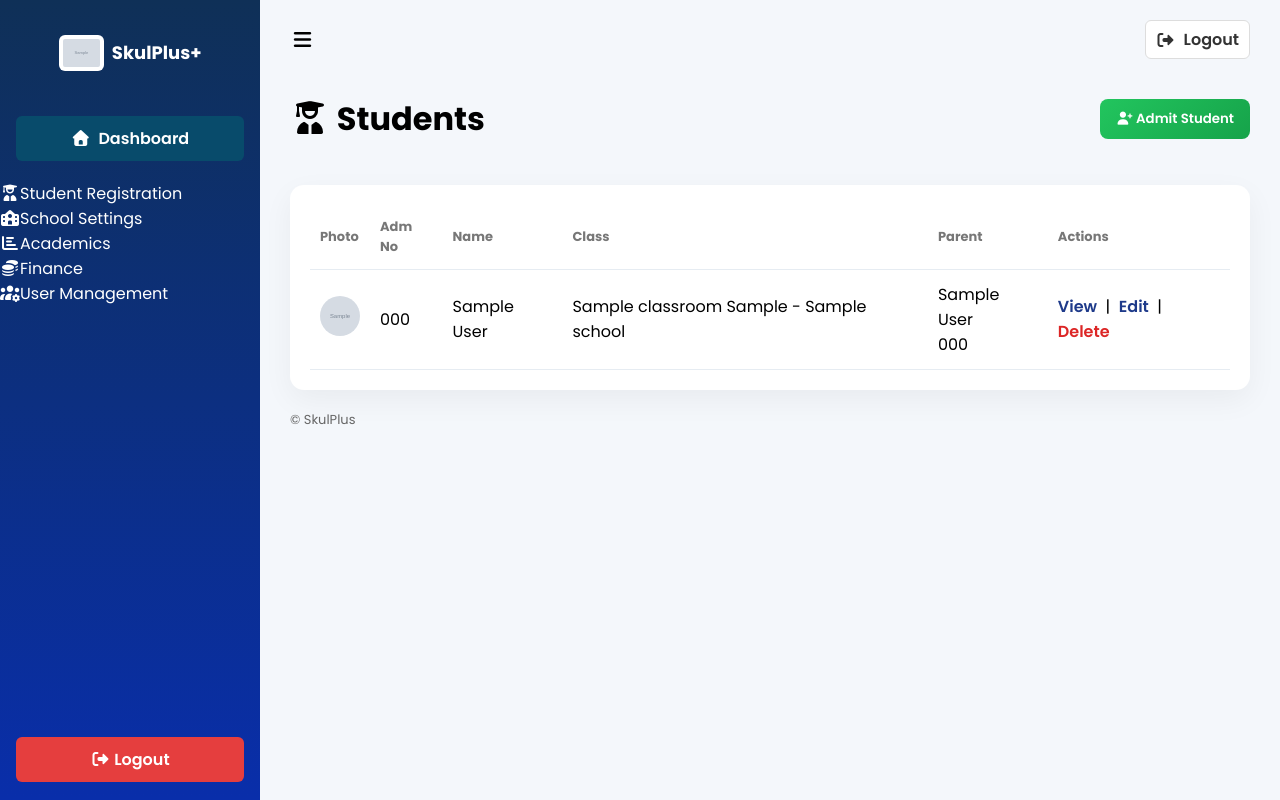
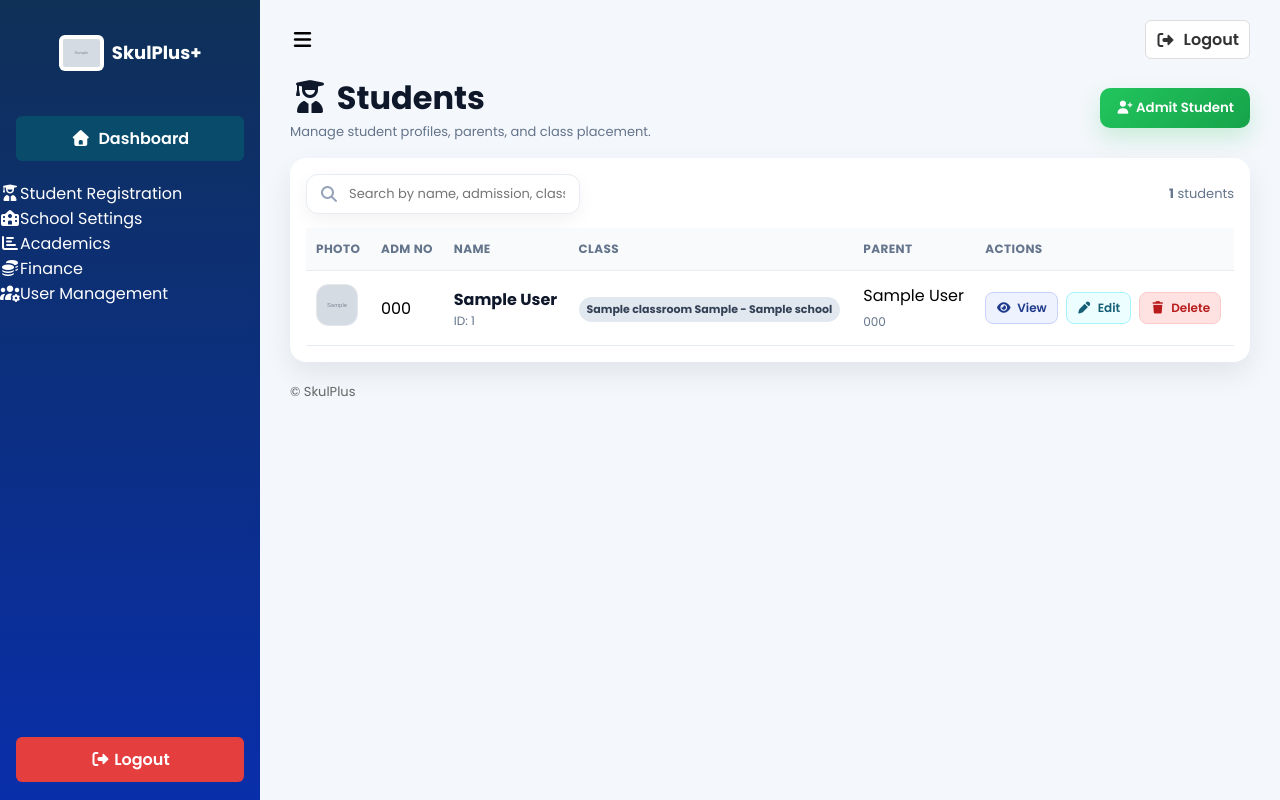
Before and after one commit to dafirmcoder/skulplus, a Django app: page /school/students/ in a window 1280 px wide. Run offline with Django 5.2, Linux system fonts and the light colour scheme; a user stored in the database is signed in; tables that the repository leaves empty hold one stand-in row (values such as "Sample post"); grey boxes marked "Sample" are stand-in pictures; parts of the project's set-up code (start-up, migrations or seed data) failed here and were passed over; some libraries are stand-ins or nearby versions.

Commit message:
Modernize students management UI

```diff
--- a/schools/templates/schools/students_page.html
+++ b/schools/templates/schools/students_page.html
@@ -8,31 +8,59 @@
   --skul-green:#22c55e;
   --skul-orange:#f59e0b;
   --skul-bg:#f4f7fb;
+  --skul-ink:#0f172a;
+  --skul-border:#e6ecf2;
 }
 
 .page-header{
-  display:flex;justify-content:space-between;align-items:center;margin-bottom:20px;
+  display:flex;justify-content:space-between;align-items:center;margin-bottom:16px;flex-wrap:wrap;gap:12px;
+}
+.header-left h1{margin:0;color:var(--skul-ink)}
+.header-sub{color:#64748b;font-size:13px}
+.toolbar{
+  display:flex;justify-content:space-between;align-items:center;gap:12px;flex-wrap:wrap;margin-bottom:14px;
+}
+.search-wrap{
+  display:flex;align-items:center;gap:8px;background:#fff;border:1px solid var(--skul-border);
+  padding:8px 12px;border-radius:12px;min-width:260px;box-shadow:0 6px 18px rgba(15,23,42,.05);
+}
+.search-wrap input{
+  border:none;outline:none;width:220px;font-size:13px;background:transparent;
 }
 .btn-add{
   background:linear-gradient(135deg,var(--skul-green),#16a34a);
-  color:#fff;padding:10px 16px;border-radius:8px;font-weight:600;border:none;cursor:pointer;
+  color:#fff;padding:10px 16px;border-radius:10px;font-weight:600;border:none;cursor:pointer;
+  box-shadow:0 10px 22px rgba(34,197,94,.2);
 }
 .card{
-  background:#fff;border-radius:14px;padding:20px;
-  box-shadow:0 10px 30px rgba(0,0,0,0.05);
+  background:#fff;border-radius:16px;padding:16px;
+  box-shadow:0 12px 28px rgba(15,23,42,.08);
 }
-table{width:100%;border-collapse:collapse}
-th,td{padding:12px 10px;border-bottom:1px solid #e6ecf2}
-th{color:#777;font-size:13px;text-align:left}
-.avatar{width:40px;height:40px;border-radius:50%;object-fit:cover}
-.link-edit{color:var(--skul-blue);text-decoration:none;font-weight:600}
+.table-wrap{overflow:auto}
+table{width:100%;border-collapse:collapse;min-width:860px}
+th,td{padding:12px 10px;border-bottom:1px solid var(--skul-border);vertical-align:middle}
+th{color:#64748b;font-size:12px;text-align:left;text-transform:uppercase;letter-spacing:.4px;background:#f8fafc}
+tr:hover td{background:#f8fafc}
+.avatar{width:42px;height:42px;border-radius:12px;object-fit:cover;border:1px solid #e5e7eb}
+.student-cell{display:flex;align-items:center;gap:10px}
+.student-name{font-weight:700;color:var(--skul-ink)}
+.student-meta{font-size:12px;color:#64748b}
+.chip{display:inline-flex;align-items:center;gap:6px;padding:4px 8px;border-radius:999px;font-size:11px;font-weight:700;background:#e2e8f0;color:#334155}
+.actions{display:flex;gap:8px;flex-wrap:wrap}
+.action-btn{
+  display:inline-flex;align-items:center;gap:6px;padding:6px 10px;border-radius:8px;font-size:12px;
+  text-decoration:none;font-weight:600;border:1px solid transparent;
+}
+.action-view{background:#eef2ff;color:#1e3a8a;border-color:#c7d2fe}
+.action-edit{background:#ecfeff;color:#155e75;border-color:#a5f3fc}
+.action-del{background:#fee2e2;color:#b91c1c;border-color:#fecaca}
 
 .modal-bg{
   position:fixed;inset:0;background:rgba(0,0,0,0.45);
   display:none;align-items:center;justify-content:center;z-index:1000;
 }
 .modal{
-  background:#fff;width:95%;max-width:700px;border-radius:14px;padding:25px;
+  background:#fff;width:96%;max-width:760px;border-radius:16px;padding:22px;
 }
 .form-grid{
   display:grid;grid-template-columns:repeat(auto-fit,minmax(240px,1fr));gap:18px;
@@ -50,16 +78,34 @@ th{color:#777;font-size:13px;text-align:left}
   background:#eee;border:none;padding:8px 12px;border-radius:6px;margin-right:6px;
 }
 .error{color:#dc2626;font-size:12px}
+
+@media (max-width: 768px){
+  .card{padding:12px}
+  .search-wrap{width:100%}
+  .search-wrap input{width:100%}
+  .table-wrap{border-radius:12px;border:1px solid var(--skul-border)}
+}
 </style>
 
 <div class="page-header">
-  <h1><i class="fas fa-user-graduate"></i> Students</h1>
+  <div class="header-left">
+    <h1><i class="fas fa-user-graduate"></i> Students</h1>
+    <div class="header-sub">Manage student profiles, parents, and class placement.</div>
+  </div>
   <button class="btn-add" onclick="openAdmitModal()">
     <i class="fas fa-user-plus"></i> Admit Student
   </button>
 </div>
 
 <div class="card">
+  <div class="toolbar">
+    <div class="search-wrap">
+      <i class="fas fa-search" style="color:#94a3b8"></i>
+      <input type="text" id="studentSearch" placeholder="Search by name, admission, class, parent..." />
+    </div>
+    <div class="header-sub"><strong id="studentCount">{{ students|length }}</strong> students</div>
+  </div>
+  <div class="table-wrap">
   <table>
     <thead>
       <tr>
@@ -77,36 +123,43 @@ th{color:#777;font-size:13px;text-align:left}
     <tbody id="students-table-body">
       {% for student in students %}
       <tr data-student-id="{{ student.id }}">
-        <td>
+        <td class="td-photo">
           {% if student.photo %}
             <img src="{{ student.photo.url }}" class="avatar">
           {% else %}
             <img src="https://via.placeholder.com/40" class="avatar">
           {% endif %}
         </td>
-        <td>{{ student.admission_number }}</td>
-        <td>{{ student.first_name }} {{ student.last_name }}</td>
+        <td class="td-adm">{{ student.admission_number }}</td>
+        <td class="td-name">
+          <div class="student-cell">
+            <div>
+              <div class="student-name">{{ student.first_name }} {{ student.last_name }}</div>
+              <div class="student-meta">ID: {{ student.id }}</div>
+            </div>
+          </div>
+        </td>
         {% if allow_pathways %}
-        <td>
+        <td class="td-pathway">
           {% if student.classroom.level and student.classroom.level.name == 'Senior' %}
             {% if student.studentpathway %}
               <span class="badge badge-{{ student.studentpathway.pathway.code|lower }}">{{ student.studentpathway.pathway.code }}</span>
             {% else %}
-              <span class="badge badge-warning">Not Selected</span>
+              <span class="chip">Not Selected</span>
             {% endif %}
           {% else %}
-            <span style="color:#9ca3af">—</span>
+            <span style="color:#9ca3af">???</span>
           {% endif %}
         </td>
         {% endif %}
-        <td>{{ student.classroom }}</td>
-        <td>{{ student.parent_name }}<br>{{ student.parent_phone }}</td>
-        <td>
-            <a href="#" onclick="openViewModal({{ student.id }});return false;" class="link-edit">View</a>
-          &nbsp;|&nbsp;
-          <a href="#" onclick="openEditModal({{ student.id }});return false;" class="link-edit">Edit</a>
-          &nbsp;|&nbsp;
-            <a href="#" onclick="openDeleteModal({{ student.id }});return false;" class="link-edit" style="color:#dc2626">Delete</a>
+        <td class="td-class"><span class="chip">{{ student.classroom }}</span></td>
+        <td class="td-parent">{{ student.parent_name }}<br><span class="student-meta">{{ student.parent_phone }}</span></td>
+        <td class="td-actions">
+          <div class="actions">
+            <a href="#" onclick="openViewModal({{ student.id }});return false;" class="action-btn action-view"><i class="fas fa-eye"></i> View</a>
+            <a href="#" onclick="openEditModal({{ student.id }});return false;" class="action-btn action-edit"><i class="fas fa-pen"></i> Edit</a>
+            <a href="#" onclick="openDeleteModal({{ student.id }});return false;" class="action-btn action-del"><i class="fas fa-trash"></i> Delete</a>
+          </div>
         </td>
       </tr>
       {% empty %}
@@ -114,6 +167,7 @@ th{color:#777;font-size:13px;text-align:left}
       {% endfor %}
     </tbody>
   </table>
+  </div>
 </div>
 
 <!-- MODAL -->
@@ -188,10 +242,19 @@ document.addEventListener('DOMContentLoaded', function(){
           const isSenior = (s.classroom_level || '') === 'Senior';
           pathwayCell = `<td>${isSenior ? '<span class="badge badge-warning">Not Selected</span>' : '<span style="color:#9ca3af">—</span>'}</td>`;
         }
-        const row = `\n<tr data-student-id="${s.id}">\n<td><img src="${s.photo_url||'https://via.placeholder.com/40'}" class="avatar"></td>\n<td>${s.admission_number||''}</td>\n<td>${s.first_name||''} ${s.last_name||''}</td>${pathwayCell}\n<td>${s.classroom||''}</td>\n<td>${s.parent_name||''}<br>${s.parent_phone||''}</td>\n<td><a href="./${s.id}/">View</a> | <a href="#" onclick="openEditModal(${s.id});return false;">Edit</a> | <a href="./${s.id}/delete/" style="color:#dc2626">Delete</a></td>\n</tr>`;
+        const row = `
+<tr data-student-id="${s.id}">
+<td class="td-photo"><img src="${s.photo_url||'https://via.placeholder.com/40'}" class="avatar"></td>
+<td class="td-adm">${s.admission_number||''}</td>
+<td class="td-name"><div class="student-cell"><div><div class="student-name">${s.first_name||''} ${s.last_name||''}</div><div class="student-meta">ID: ${s.id}</div></div></div></td>${pathwayCell}
+<td class="td-class"><span class="chip">${s.classroom||''}</span></td>
+<td class="td-parent">${s.parent_name||''}<br><span class="student-meta">${s.parent_phone||''}</span></td>
+<td class="td-actions"><div class="actions"><a href="#" onclick="openViewModal(${s.id});return false;" class="action-btn action-view"><i class="fas fa-eye"></i> View</a><a href="#" onclick="openEditModal(${s.id});return false;" class="action-btn action-edit"><i class="fas fa-pen"></i> Edit</a><a href="#" onclick="openDeleteModal(${s.id});return false;" class="action-btn action-del"><i class="fas fa-trash"></i> Delete</a></div></td>
+</tr>`;
         document.getElementById('students-table-body').insertAdjacentHTML('afterbegin', row);
         form.reset();
         closeAdmitModal();
+        updateStudentCount(1);
       } else if (data.errors){
         showFormErrors(data.errors);
       }
@@ -203,6 +266,34 @@ document.addEventListener('DOMContentLoaded', function(){
     for (const k in errors){ const msgs = errors[k]; const d = document.createElement('div'); d.className='error'; d.textContent = Array.isArray(msgs)? msgs.join('; '): msgs; errDiv.appendChild(d); }
   }
 });
+
+
+function updateStudentCount(delta){
+  const countEl = document.getElementById('studentCount');
+  if(!countEl) return;
+  const current = parseInt(countEl.textContent || '0', 10);
+  if(Number.isFinite(current)){
+    countEl.textContent = Math.max(0, current + delta);
+  }
+}
+
+const searchInput = document.getElementById('studentSearch');
+if (searchInput){
+  searchInput.addEventListener('input', function(){
+    const q = this.value.toLowerCase().trim();
+    const rows = document.querySelectorAll('#students-table-body tr[data-student-id]');
+    let visible = 0;
+    rows.forEach(row => {
+      const text = row.textContent.toLowerCase();
+      const show = !q || text.includes(q);
+      row.style.display = show ? '' : 'none';
+      if (show) visible += 1;
+    });
+    const countEl = document.getElementById('studentCount');
+    if(countEl) countEl.textContent = visible;
+  });
+}
+
 </script>
 
 <!-- EDIT MODAL (AJAX) -->
@@ -255,11 +346,16 @@ function attachEditFormHandler(){
         // update row in table
         const row = document.querySelector(`tr[data-student-id="${s.id}"]`);
         if (row){
-          row.children[0].querySelector('img').src = s.photo_url || 'https://via.placeholder.com/40';
-          row.children[1].textContent = s.admission_number || '';
-          row.children[2].textContent = (s.first_name||'') + ' ' + (s.last_name||'');
-          row.children[3].textContent = s.classroom || '';
-          row.children[4].innerHTML = (s.parent_name||'') + '<br>' + (s.parent_phone||'');
+          const img = row.querySelector('.td-photo img');
+          if (img) img.src = s.photo_url || 'https://via.placeholder.com/40';
+          const adm = row.querySelector('.td-adm');
+          if (adm) adm.textContent = s.admission_number || '';
+          const nameCell = row.querySelector('.td-name .student-name');
+          if (nameCell) nameCell.textContent = (s.first_name||'') + ' ' + (s.last_name||'');
+          const classCell = row.querySelector('.td-class .chip');
+          if (classCell) classCell.textContent = s.classroom || '';
+          const parentCell = row.querySelector('.td-parent');
+          if (parentCell) parentCell.innerHTML = (s.parent_name||'') + '<br><span class="student-meta">' + (s.parent_phone||'') + '</span>';
         }
         closeEditModal();
       } else if (data.errors){ showEditErrors(data.errors); }
@@ -294,7 +390,7 @@ function attachDeleteHandler(studentId){
   const form = document.getElementById('delete-student-form'); if(!form) return;
   form.addEventListener('submit', function(e){ e.preventDefault(); const fd = new FormData(form); const csrftoken = (form.querySelector('[name="csrfmiddlewaretoken"]')&&form.querySelector('[name="csrfmiddlewaretoken"]').value) || '';
     fetch(form.action, { method:'POST', body:fd, credentials:'same-origin', headers:{'X-Requested-With':'XMLHttpRequest','X-CSRFToken':csrftoken} })
-      .then(async res=>{ if(!res.ok){ const txt=await res.text(); alert('Delete failed (status '+res.status+'): '+txt.slice(0,500)); return; } const data = await res.json(); if(data.success){ const row = document.querySelector(`tr[data-student-id="${studentId}"]`); if(row) row.remove(); closeGenericModal(); } })
+      .then(async res=>{ if(!res.ok){ const txt=await res.text(); alert('Delete failed (status '+res.status+'): '+txt.slice(0,500)); return; } const data = await res.json(); if(data.success){ const row = document.querySelector(`tr[data-student-id="${studentId}"]`); if(row) row.remove(); updateStudentCount(-1); closeGenericModal(); } })
       .catch(err=> alert('Network error: '+err.message));
   });
 }
```
